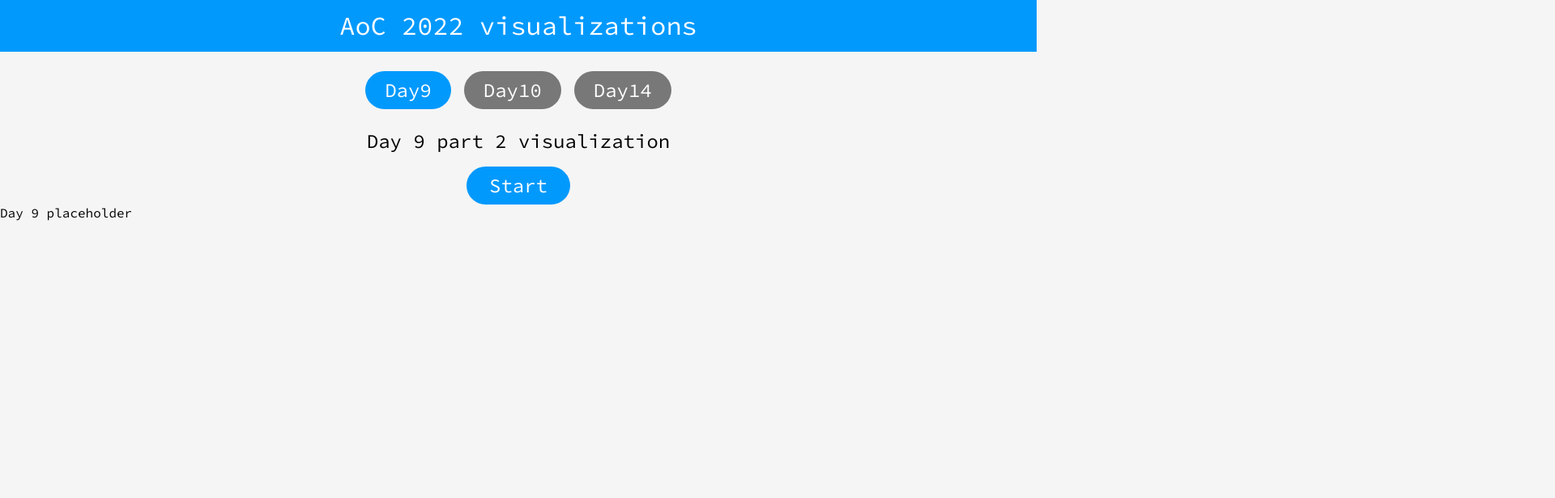
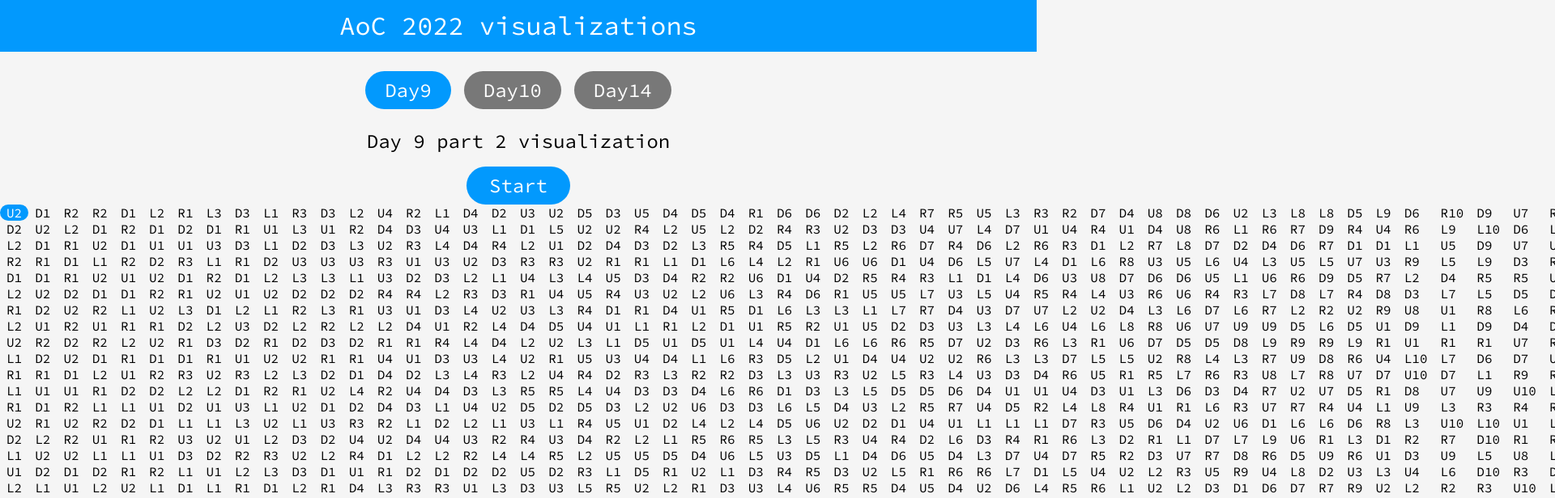
Before and after one commit to Konrad-Romanowski/AoC-2022-visualizations, a React (Vite) app: page /AoC-2022-visualizations/Day9 in a window 1280 px wide. Shown: the top 616 px of the page at 81% size, 1920 px wide, since content can reach past the window. Built offline with nearby package versions, Linux system fonts and the light colour scheme.

Commit message:
Added instructions component in Day9 component

```diff
--- a/src/components/Day9/Day9.tsx
+++ b/src/components/Day9/Day9.tsx
@@ -4,24 +4,38 @@ import AnimationController from '../AnimationController/AnimationController';
 import AnimationInterface from '../AnimationController/AnimationInterface';
 import ErrorAlert from '../ErrorAlert/ErrorAlert';
 import PendingDisplay from '../PendingDisplay/PendingDisplay';
+// import { REDUCER_ACTION_TYPE } from './day9Types';
+import Instructions from './Instructions';
+import {InstructionsInterface} from './day9Types';
+import {nanoid} from 'nanoid';
 
 export default function Day9() {
 
-    // const [rope,dispach] = React.useReducer(ropeReducer,initialState);
+    // const [rope,ropeDispach] = React.useReducer(ropeReducer,initialState);
     const [animation, setAnimation] = React.useState<AnimationInterface>(
         {isRunning: false, isCompleted: false}
     );
 
     const {inputData, isError, isPending} = useFetch('./day9_input.txt');
+    // const [instructions,instructionsDispatch] = React.useReducer(instructionsReducer,ropeInitialState);
+    const [instructions, setInstructions] = React.useState<InstructionsInterface>([]);
+    const [currentInstructionIndex, setCurrentInstructionIndex] = React.useState<Number>(0);
+
+    // instructions = {instruction:[{direction:String, numberOfSteos: number}], currentInstructionIndex: Number}
 
     React.useEffect(()=>{
         const moves = inputData.split('\n');
 
-        // const instructions = moves.forEach(move => {
-            // const direction = move[0];
-            // const numberOfSteps = parseInt(move.match(/\d+/));
-            // const instruction = {direction, numberOfSteps};
-        // });
+        const instructions = moves.map(move => {
+            const direction = move[0];
+            const steps = move.match(/\d+/);
+            if(steps === null) {
+                return {id: nanoid(), direction: 'unknown', numberOfSteps: 0}
+            };
+            return {id: nanoid(), direction, numberOfSteps: parseInt(steps[0])};
+        });
+
+        setInstructions(instructions);
     },[inputData]);
 
     return (
@@ -34,7 +48,14 @@ export default function Day9() {
             {
                 isError ? <ErrorAlert /> :
                 isPending ? <PendingDisplay/> :
-                <div>Day 9 placeholder</div>
+                <>
+                    <Instructions
+                        instructions={instructions}
+                        setInstructions={setInstructions}
+                        currentInstructionIndex={currentInstructionIndex}
+                        setCurrentInstructionIndex={setCurrentInstructionIndex}
+                    />
+                </>
             }
         </article>
     )
--- /dev/null
+++ b/src/components/Day9/Instructions.tsx
@@ -0,0 +1,28 @@
+import React from 'react';
+import {InstructionType, InstructionsInterface} from './day9Types';
+
+interface InstructionsProps {
+    instructions: InstructionsInterface,
+    setInstructions:  React.Dispatch<React.SetStateAction<InstructionsInterface>>,
+    currentInstructionIndex: Number,
+    setCurrentInstructionIndex: React.Dispatch<React.SetStateAction<Number>>
+}
+
+export default function Instructions(
+    {instructions, setInstructions, currentInstructionIndex, setCurrentInstructionIndex}:InstructionsProps)
+{
+    const highlightedStyle = {
+        backgroundColor: "var(--main-theme-color)",
+        color: "#ffffff",
+        borderRadius: "1rem"
+    }
+
+    const instructionsElements = instructions.map((instruction,index) =>
+        <li key={index} style={index === currentInstructionIndex ? highlightedStyle : {}}>{instruction.direction}{instruction.numberOfSteps.toString()}</li>)
+
+    return (
+        <ul className='instructions'>
+            {instructionsElements}
+        </ul>
+    )
+}
```
Also changed, not shown: src/components/Day9/day9Types.tsx (+8 -0 lines).
